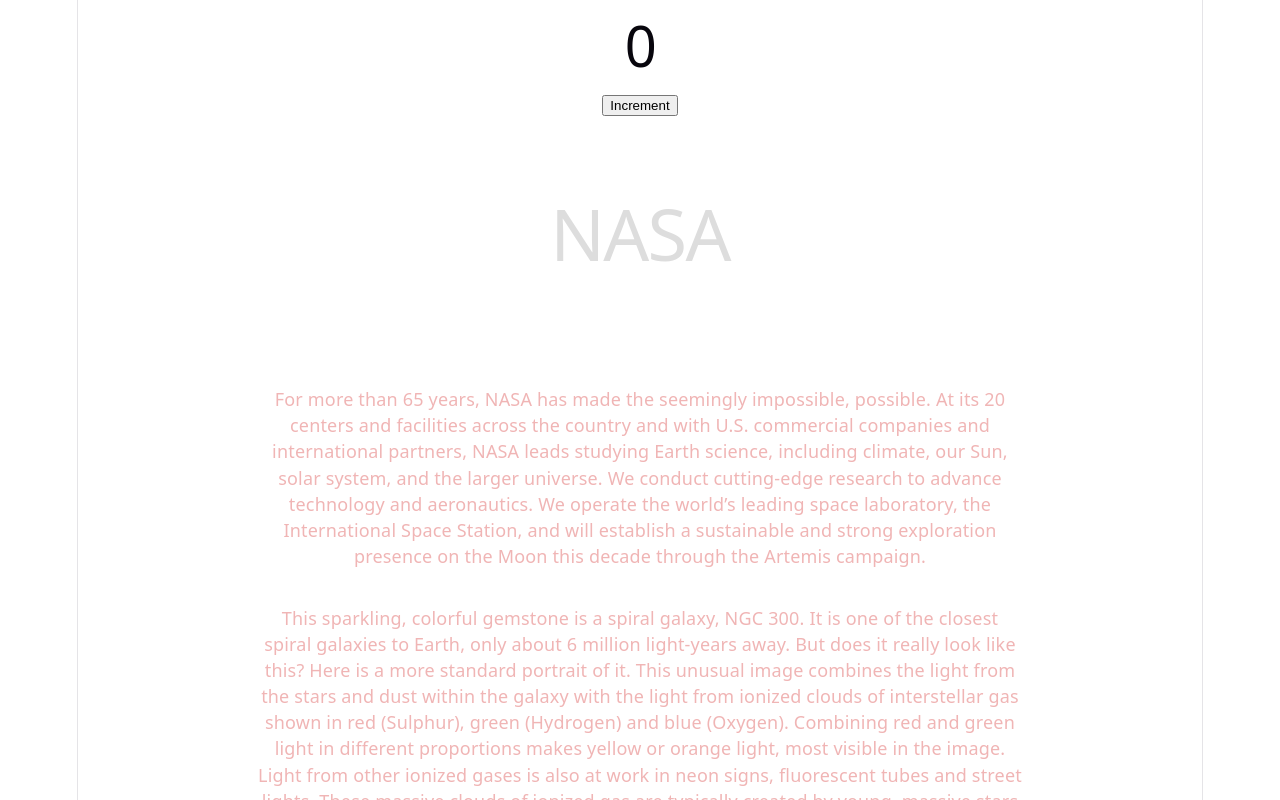
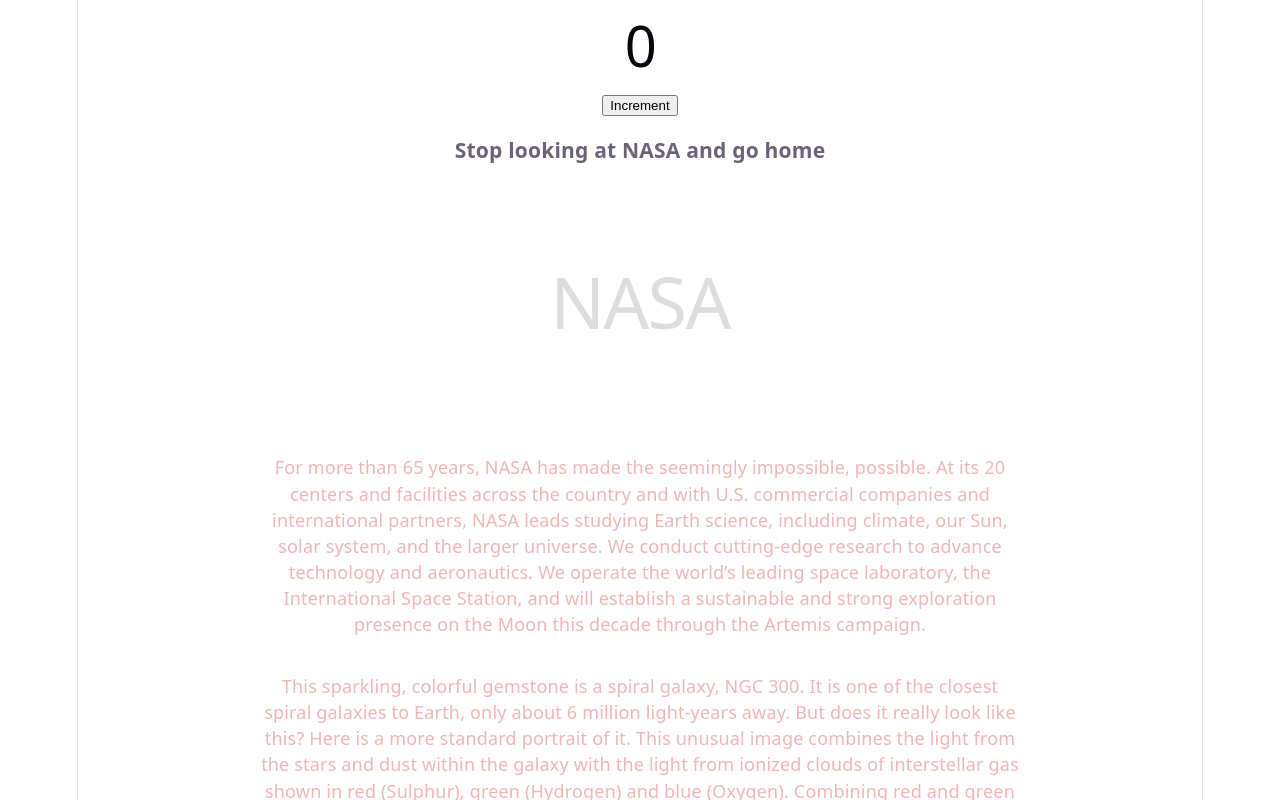
Before and after one commit to matei-stefanica/CosmoAppSPA, a React (Vite) app: page / in a window 1280 px wide. Shown: the top 800 px of the page. Built offline with nearby package versions, Linux system fonts and the light colour scheme.

Commit message:
added angry rabbit telling you to go home

```diff
--- a/src/components/basic-counter.tsx
+++ b/src/components/basic-counter.tsx
@@ -1,10 +1,25 @@
 import { useState, useEffect } from 'react';
 import { setItem, getItem } from '../utils.tsx';
+import RabbitContent from './rabbit-content'
+import rabbitImage from '../assets/rabbit.png'
 
 function Counter() {
     const [count, setCount] = useState(() => {
         return getItem('count') || 0;
     });
+    const images : string[] = [
+        String(rabbitImage),
+        String(rabbitImage),
+        String(rabbitImage),
+        String(rabbitImage),
+        String(rabbitImage),
+    ]
+
+    const handleClick = () => {
+        if (count < 5) {
+            setCount(count + 1);
+        }
+    };
 
     useEffect(() => {
         setItem('count', count);
@@ -13,9 +28,17 @@
     return (
         <div>
             <h1>{count}</h1>
-            <button onClick={() => setCount(count + 1)}>Increment</button>
+            <button onClick={() => handleClick()}>Increment</button>
+            <div>
+                {images.slice(0, count).map((imgage, index) =>
+                    <img key={index} src={imgage} width="100em"/>
+                )}
+                <h3>
+                    Stop looking at NASA and go home
+                </h3>
+            </div>
         </div>
-        );
-    }
+    );
+}
 
 export default Counter;
--- /dev/null
+++ b/src/components/rabbit-content.tsx
@@ -0,0 +1,20 @@
+import React, {useState} from 'react';
+import styled from 'styled-components';
+import BasicContentProps from './content-interfaces'
+import rabbitImage from '../assets/rabbit.png'
+
+
+const Image = styled.img`
+  width: 10em;
+  height: auto;
+  padding-top: 1.5em;
+  text-align: center;
+`;
+
+const RabbitContent = () => {
+    return (
+        <Image src={rabbitImage}/>
+      )
+}
+
+export default RabbitContent
```
Also changed, not shown: 1 other file (tests, documents, lock files or other folders).
